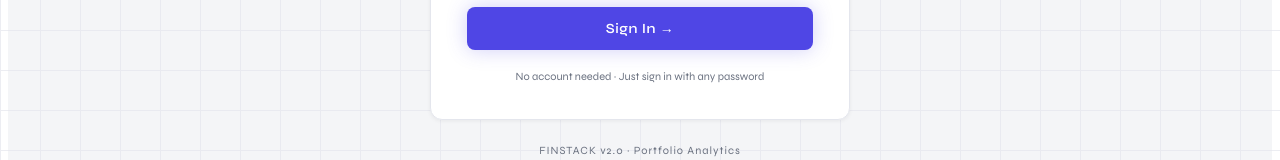
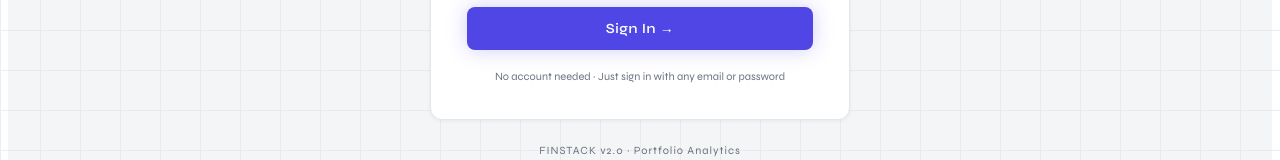
Before and after one commit to tiwari-ashwani/portfolio-tracker, a React (Vite) app: page / in a window 1280 px wide. Shown: the part 530-690 px from the top of the page. Built offline with nearby package versions, Linux system fonts and the light colour scheme.

Commit message:
some better user messages

```diff
--- a/src/App.jsx
+++ b/src/App.jsx
@@ -222,7 +222,7 @@ function LoginScreen({ onLogin }) {
           </Btn>
 
           <div style={{ textAlign:"center", marginTop:20, fontSize:11, color:T.muted }}>
-            No account needed · Just sign in with any password
+            No account needed · Just sign in with any email or password
           </div>
         </Card>
 
```
